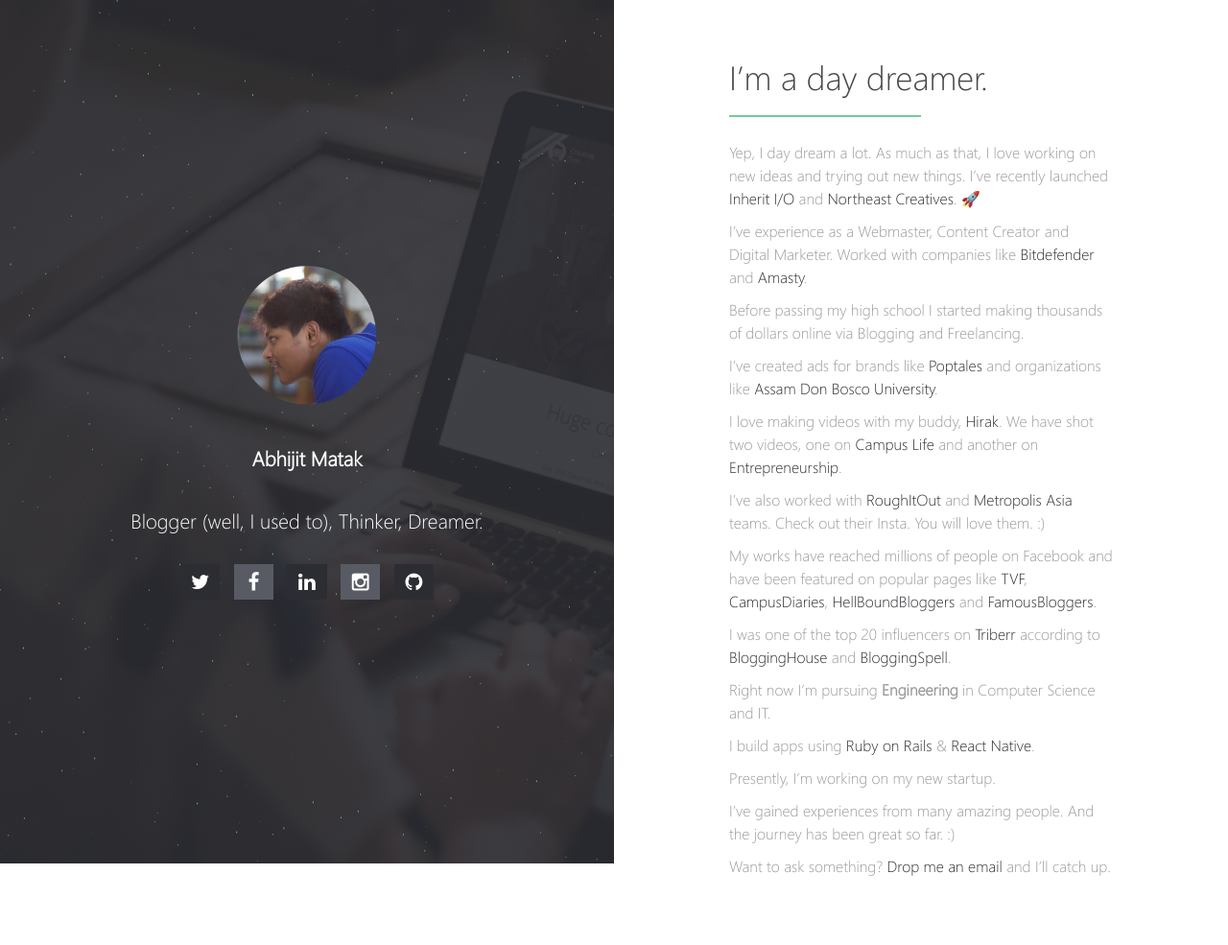
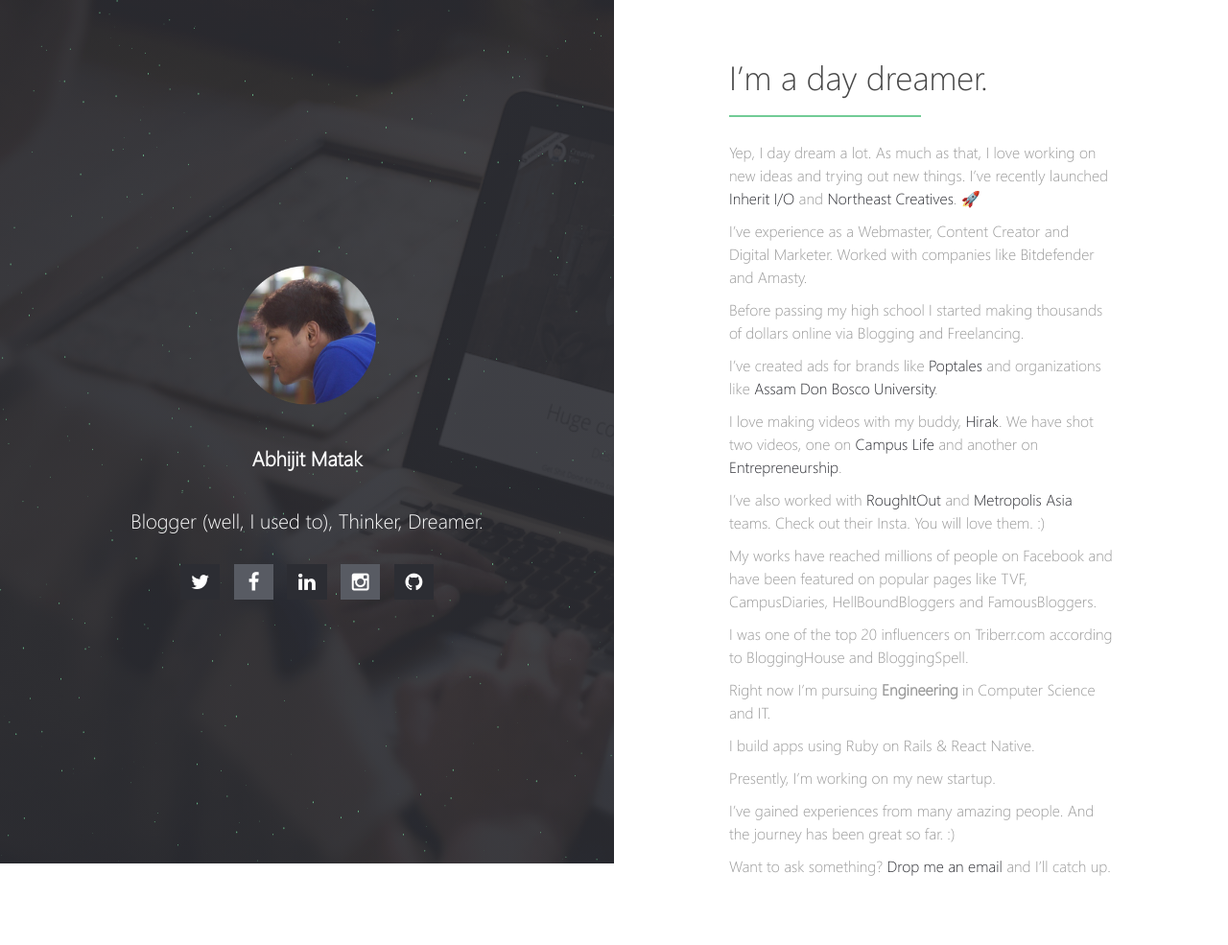
Before and after one commit to skyhitblog/skyhitblog.github.io, a Jekyll site: the page built from index.md, in a window 1280 px wide. Shown: the whole page at 96% size. Built offline with Jekyll 4.4.1, drawn with Linux system fonts in a browser that asks for light colours; our own code applies the rules of GitHub Pages for plain Markdown files.

Commit message:
removed unwanted links

```diff
--- a/index.md
+++ b/index.md
@@ -5,7 +5,7 @@ layout: home
 
 Yep, I day dream a lot. As much as that, I love working on new ideas and trying out new things. I've recently launched [Inherit I/O](http://inheritio.com) and [Northeast Creatives](http://northeastcreatives.com). 🚀
 
-I've experience as a Webmaster, Content Creator and Digital Marketer. Worked with companies like [Bitdefender](http://bitdefender.co.uk/) and [Amasty](http://amasty.com/).
+I've experience as a Webmaster, Content Creator and Digital Marketer. Worked with companies like Bitdefender and Amasty.
 
 Before passing my high school I started making thousands of dollars online via Blogging and Freelancing.
 
@@ -15,13 +15,13 @@ I love making videos with my buddy, [Hirak](http://facebook.com/Hirakjsarma/). W
 
 I've also worked with [RoughItOut](https://www.instagram.com/roughitout/) and [Metropolis Asia](https://www.instagram.com/metropolisasia/) teams. Check out their Insta. You will love them. :)
 
-My works have reached millions of people on Facebook and have been featured on popular pages like [TVF](http://facebook.com/sabqtiyapahai/), [CampusDiaries](https://campusdiaries.com/), [HellBoundBloggers](http://www.hellboundbloggers.com/) and [FamousBloggers](http://famousbloggers.net/).
+My works have reached millions of people on Facebook and have been featured on popular pages like TVF, CampusDiaries, HellBoundBloggers and FamousBloggers.
 
-I was one of the top 20 influencers on [Triberr](http://triberr.com/) according to [BloggingHouse](http://www.blogginghouse.com/top-100-triberr-bloggers/) and [BloggingSpell](http://www.bloggingspell.com/triberr-marketing-tips/).
+I was one of the top 20 influencers on Triberr.com according to BloggingHouse and BloggingSpell.
 
 Right now I'm pursuing <b>Engineering</b> in Computer Science and IT.
 
-I build apps using [Ruby on Rails](http://rubyonrails.org/) & [React Native](http://facebook.github.io/react-native/).
+I build apps using Ruby on Rails & React Native.
 
 Presently, I'm working on my new startup.
 
```
